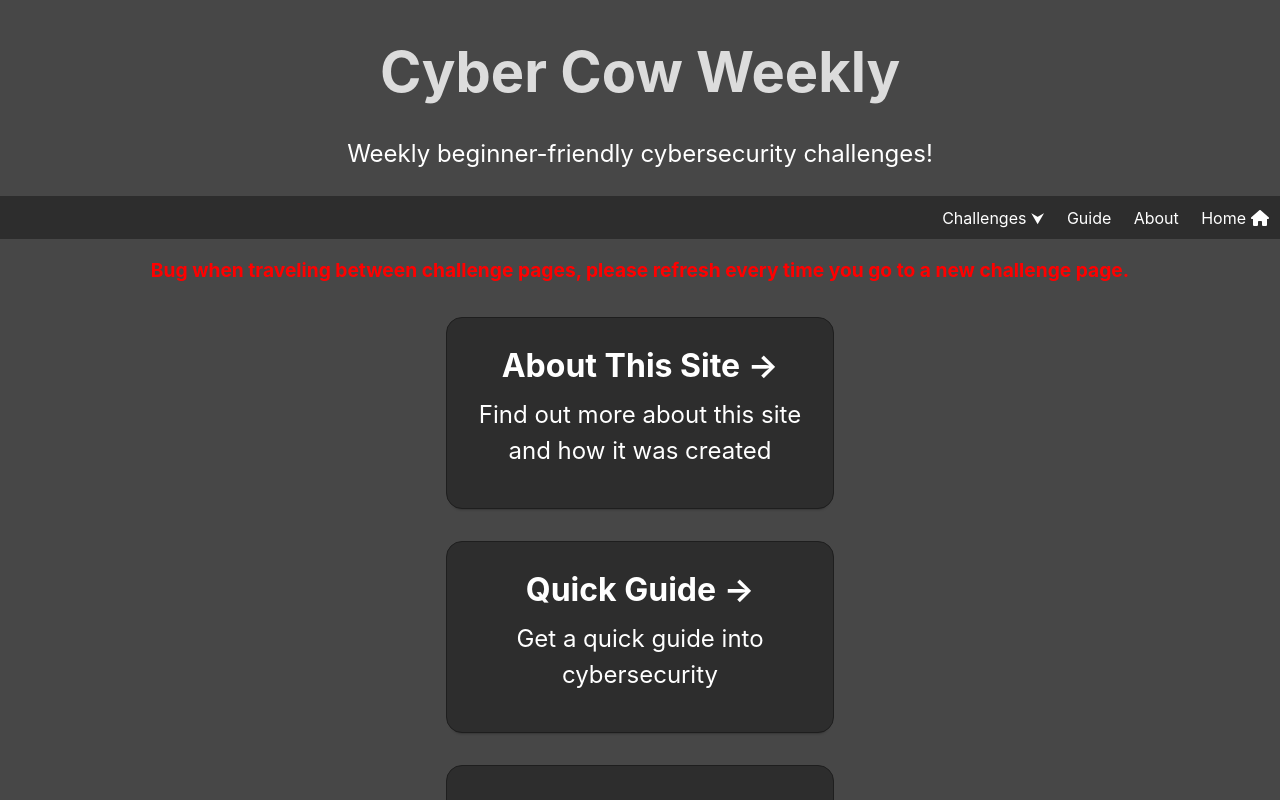
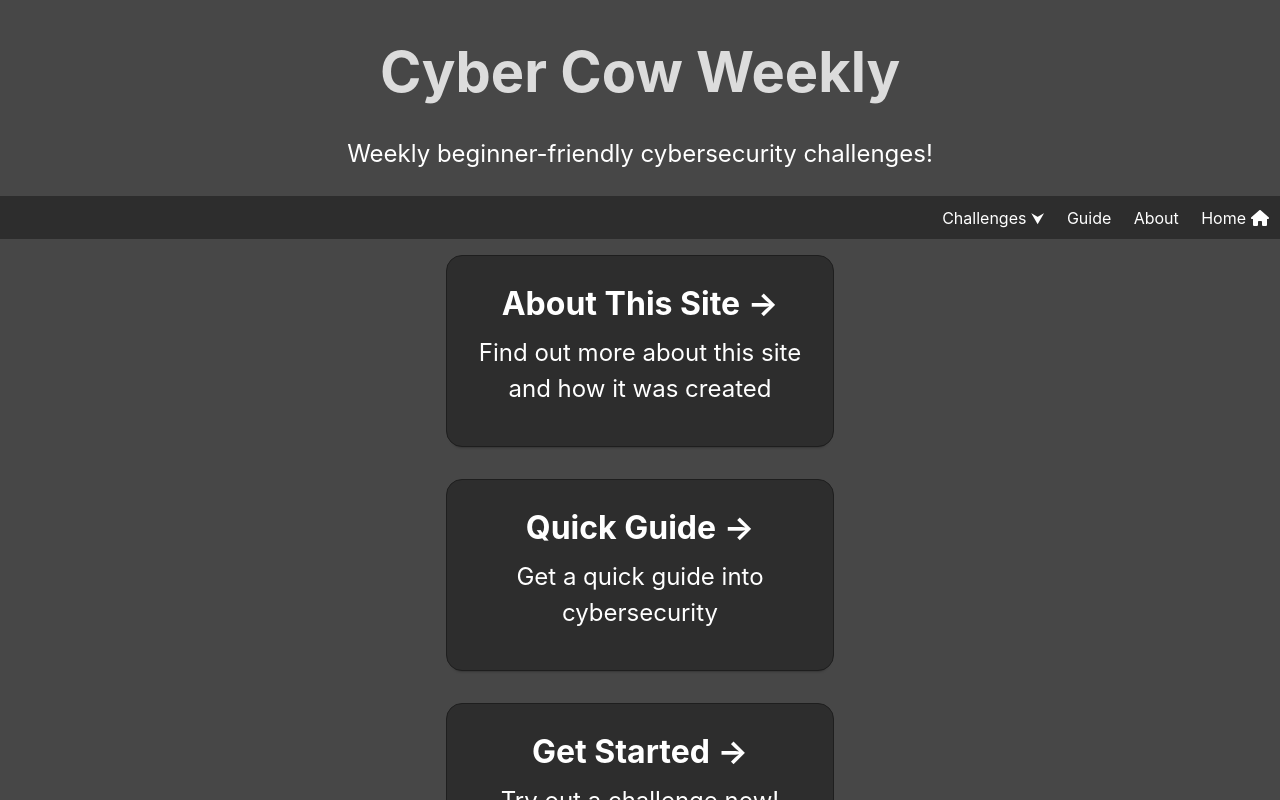
Before and after one commit to alexgeethob/cycow-weekly, a Next.js app: page / in a window 1280 px wide. Shown: the top 800 px of the page. Built offline with nearby package versions, Linux system fonts and the light colour scheme.

Commit message:
removed warning message

```diff
--- a/pages/index.js
+++ b/pages/index.js
@@ -26,9 +26,6 @@ export default function Home(props) {
         >
         </Title>
         <Nav></Nav>
-        <Important>
-          Bug when traveling between challenge pages, please refresh every time you go to a new challenge page.
-        </Important>
         <Grid>
           <LinkCard
             name="About This Site &rarr;"
```
